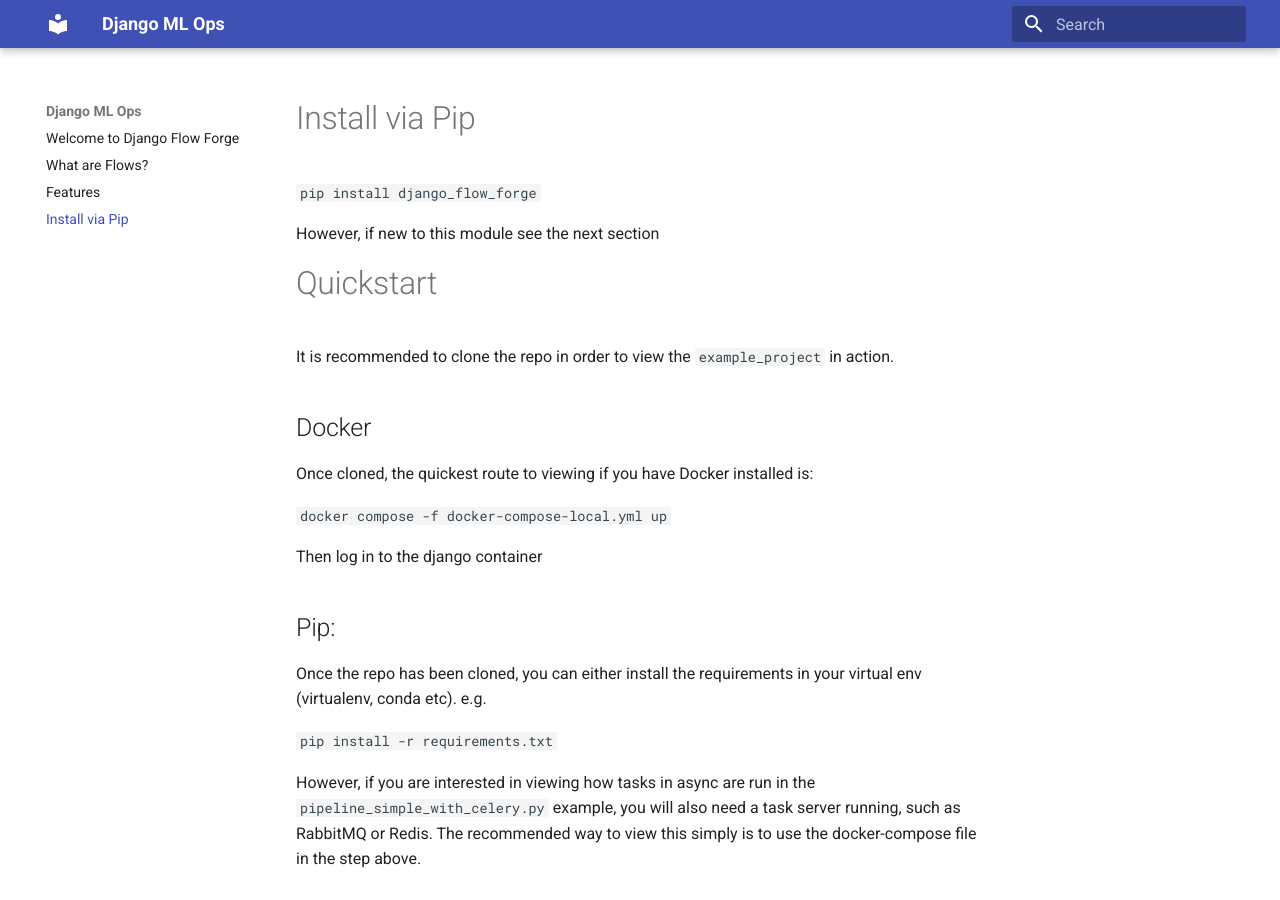
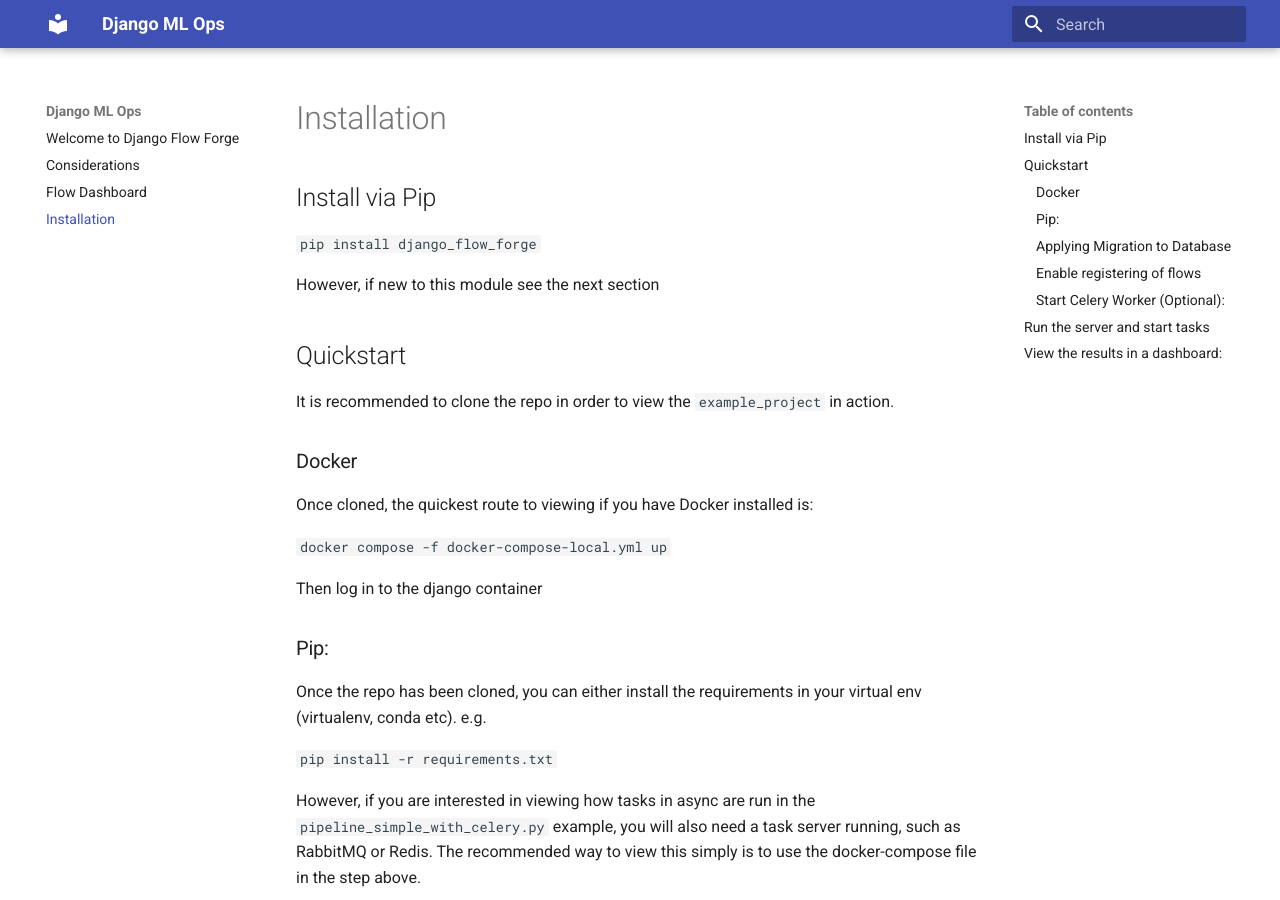
Before and after one commit to eddyojb88/django-flow-forge, an MkDocs documentation site: the page built from docs/installation.md, in a window 1280 px wide and 900 px high. Built offline with MkDocs 1.6.1 and Material for MkDocs 9.7.7, drawn with Linux system fonts in a browser that asks for light colours.

````diff
--- a/docs/considerations.md
+++ b/docs/considerations.md
@@ -1,10 +1,12 @@
-# What are Flows?
+# Considerations
+
+## What are Flows?
 
 Flows in Django Flow Forge are database back sequences of tasks designed to help automate machine learning and data operations workflows. Each Flow consists of multiple Tasks that can be executed in a specified order.
 Tasks can contain logic that can be run in e.g. Celery or upscaled in Kuberenetes.
 Flows are designed to simplify complex data processing, machine learning model training, evaluation, and deployment processes by encapsulating them into manageable, repeatable, and scalable operations.
 
-# How are Flows defined?
+## How are Flows defined?
 
 ```    register_task_pipeline(
         flow_name='pipeline_simple_ml',
@@ -21,11 +23,11 @@
 A flow is defined by registering a series of tasks, where each task is associated with a specific function to execute. Additional metadata describing its dependencies on other tasks is also defined in order to understand the task order.
 The flow's tasks are stored and managed in the database, enabling dynamic modification and scalable execution and tracking.
 
-# Nested tasks
+## Nested tasks
 
 It's crucial to recognize that, as of the current implementation, nested tasks in Django-Flow-Forge are utilized primarily for visualization purposes. This means that while nested tasks significantly aid in depicting the structure and dependencies of a workflow in a more intuitive and detailed manner, they do not alter the execution logic of the pipeline. The primary execution flow treats these nested tasks as part of the linear sequence of tasks, irrespective of their hierarchical representation in the visualization.
 
-# Visualising your flows in concept
+## Visualising your flows in concept
 
 <img width="1057" alt="Screenshot 2024-02-27 at 11 45 02" src="https://github.com/eddyojb88/django-flow-forge/assets/22086433/36e80d55-4968-40e1-bf73-9eaef5247a8f">
 
--- a/docs/flows_dashboard.md
+++ b/docs/flows_dashboard.md
@@ -1,4 +1,6 @@
-# Features
+# Flow Dashboard
+
+## Features
 
 - Task monitoring (there is auto-checkpoints between Tasks)
 - Visualize a Flow in terms of its Tasks, dependecy tree and Task status. Clicking on nodes allows you to inspect the status and output
--- a/docs/installation.md
+++ b/docs/installation.md
@@ -1,13 +1,15 @@
-# Install via Pip
+# Installation
+
+##    Install via Pip
 
 ```pip install django_flow_forge```
 
 However, if new to this module see the next section
 
-# Quickstart
+## Quickstart
 It is recommended to clone the repo in order to view the ```example_project``` in action.
 
-## Docker
+### Docker
 
 Once cloned, the quickest route to viewing if you have Docker installed is:
 
@@ -15,7 +17,7 @@
 
 Then log in to the django container
 
-## Pip:
+### Pip:
 
 Once the repo has been cloned, you can either install the requirements in your virtual env (virtualenv, conda etc). e.g.
 
@@ -23,7 +25,7 @@
 
 However, if you are interested in viewing how tasks in async are run in the ```pipeline_simple_with_celery.py``` example, you will also need a task server running, such as RabbitMQ or Redis. The recommended way to view this simply is to use the docker-compose file in the step above.
 
-## Applying Migration to Database
+### Applying Migration to Database
 
 The database is a sqlite file with code in the example project to modify it so that it can allow celery to interact with it.
 N.B. a production solution is a database like Postgres or warehouse like Snowflake.
@@ -32,7 +34,7 @@
 
 ```python manage.py migrate```
 
-## Enable registering of flows
+### Enable registering of flows
 Now that the database has a recognition of Flows and Tasks, go in to ```views.py``` within the ```example_app``` and uncomment the
 line ```# from . import pipeline_simple, pipeline_with_nested_tasks...```
 
@@ -44,7 +46,7 @@
 
 N.B. Pipeline is taken to mean the same as a 'Flow'.  However, pipelines sound rigid, which this module isn't supposed to be. The disctinction isn't actually clear - A decade ago they were always called flows.
 
-## Start Celery Worker (Optional):
+### Start Celery Worker (Optional):
 
 In a new terminal window:
 
````
Also changed, not shown: other parts of docs/considerations.md (+3 -3 lines), 1 other file.
